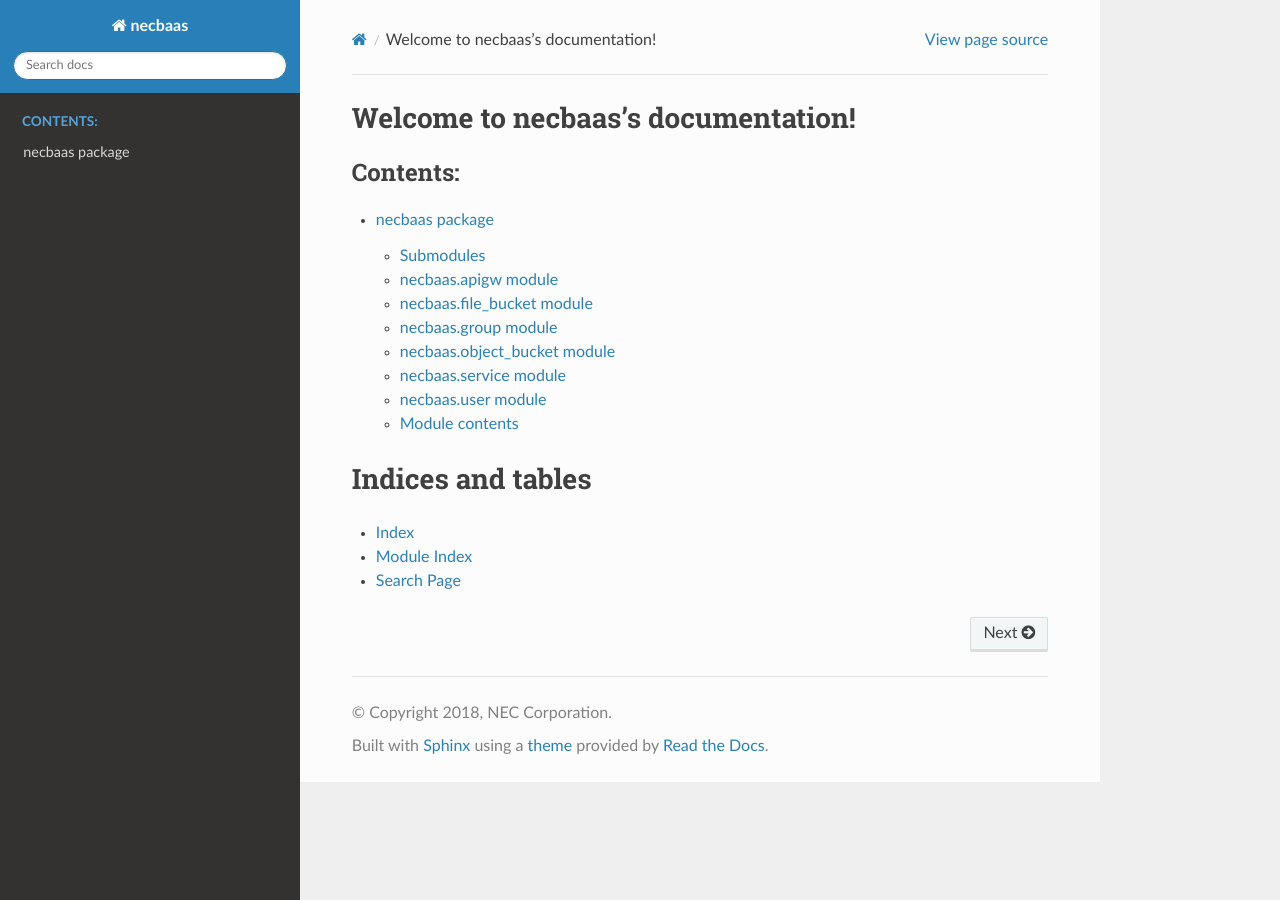
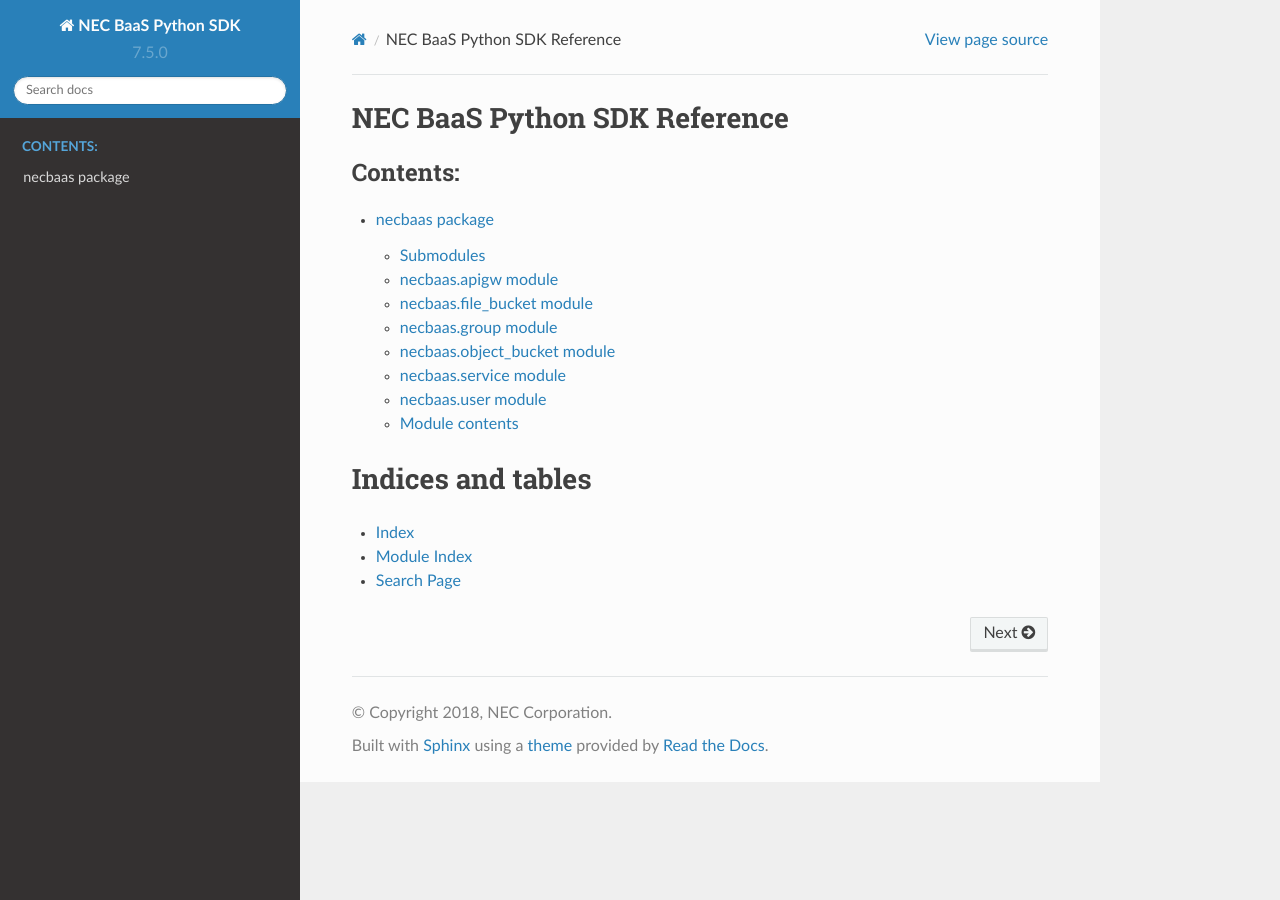
Before and after one commit to nec-baas/baas-sdk-python, a Sphinx documentation site: the page built from docs/index.rst, in a window 1280 px wide. Built offline with Sphinx 7.4.7 and the Read the Docs theme 2.0.0, drawn with Linux system fonts in a browser that asks for light colours.

Commit message:
improve: sphinx templates/config.

```diff
--- a/docs/conf.py
+++ b/docs/conf.py
@@ -19,14 +19,14 @@
 
 # -- Project information -----------------------------------------------------
 
-project = 'necbaas'
+project = u'NEC BaaS Python SDK'
 copyright = '2018, NEC Corporation'
 author = 'NEC Corporation'
 
 # The short X.Y version
-version = ''
+version = '7.5.0'
 # The full version, including alpha/beta/rc tags
-release = ''
+release = '7.5.0'
 
 
 # -- General configuration ---------------------------------------------------
--- a/docs/index.rst
+++ b/docs/index.rst
@@ -3,8 +3,8 @@
    You can adapt this file completely to your liking, but it should at least
    contain the root `toctree` directive.
 
-Welcome to necbaas's documentation!
-===================================
+NEC BaaS Python SDK Reference
+=============================
 
 .. toctree::
    :maxdepth: 4
```
